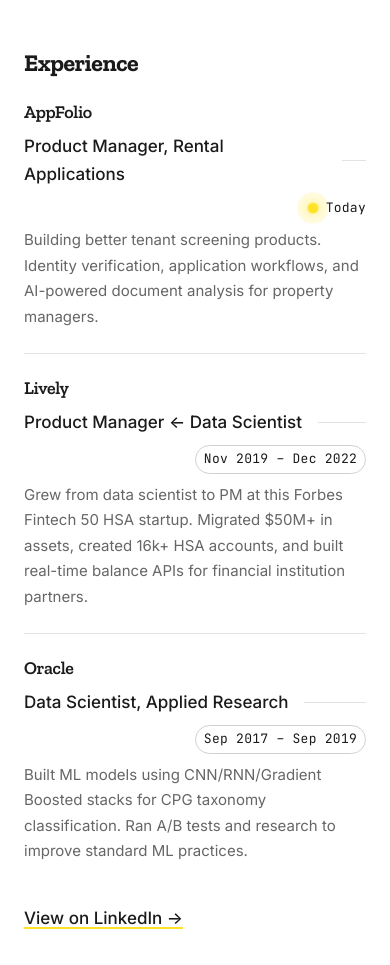
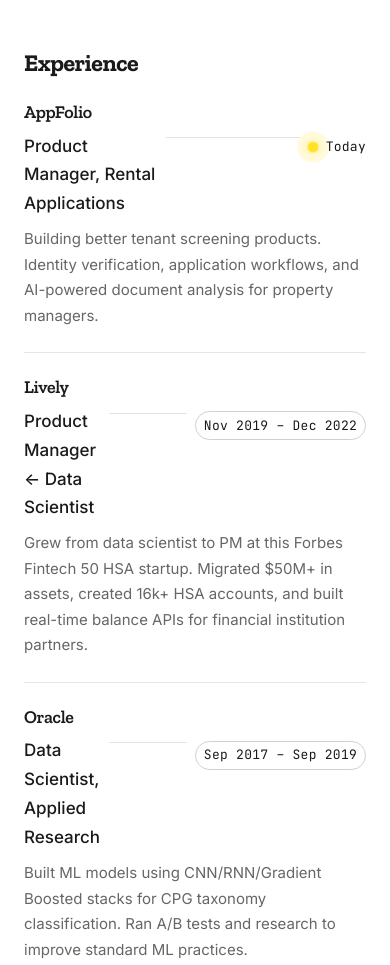
Before and after one commit to be-ns/personalsite, a plain HTML site: page index.html in a window 390 px wide. Shown: the part 2140-3105 px from the top of the page. Drawn offline with nearby package versions, Linux system fonts and the light colour scheme.

Commit message:
Fix experience meta alignment

```diff
--- a/styles.css
+++ b/styles.css
@@ -541,16 +541,19 @@ section {
 
 .position-meta {
   display: grid;
-  grid-template-columns: auto minmax(32px, 1fr) auto;
-  align-items: center;
+  grid-template-columns: minmax(0, 1fr) 1fr auto;
+  align-items: start;
   gap: var(--space-sm);
 }
 
 .leader-rule {
   height: 1px;
+  width: 100%;
   background-color: #D0D0D0;
   opacity: 0.6;
   min-width: 24px;
+  margin-top: 0.35em;
+  align-self: start;
 }
 
 .date-meta {
@@ -562,6 +565,8 @@ section {
   color: var(--color-muted);
   letter-spacing: 0.02em;
   justify-self: end;
+  white-space: nowrap;
+  margin-top: 0.35em;
 }
 
 .date-pill {
@@ -631,6 +636,7 @@ section {
 .role {
   font-weight: 500;
   margin: 0;
+  min-width: 0;
 }
 
 .context {
@@ -1650,17 +1656,7 @@ footer {
 /* Mobile - Timeline stacked layout */
 @media (max-width: 479px) {
   .position-meta {
-    grid-template-columns: auto minmax(24px, 1fr);
-    row-gap: var(--space-xs);
-  }
-
-  .leader-rule {
-    grid-column: 2;
-  }
-
-  .date-meta {
-    grid-column: 1 / -1;
-    justify-self: end;
+    gap: var(--space-xs);
   }
 
   .date-pill {
```
